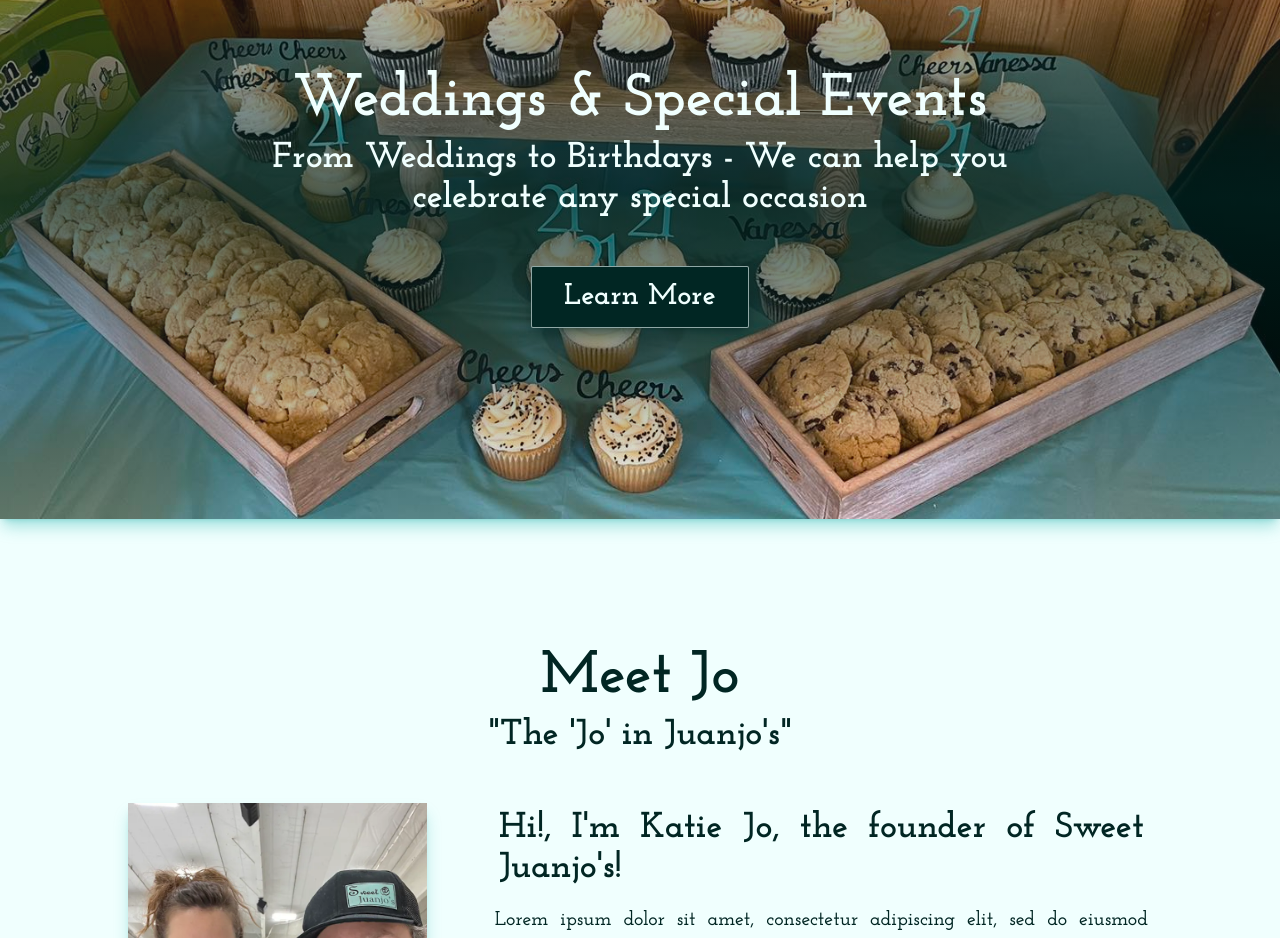
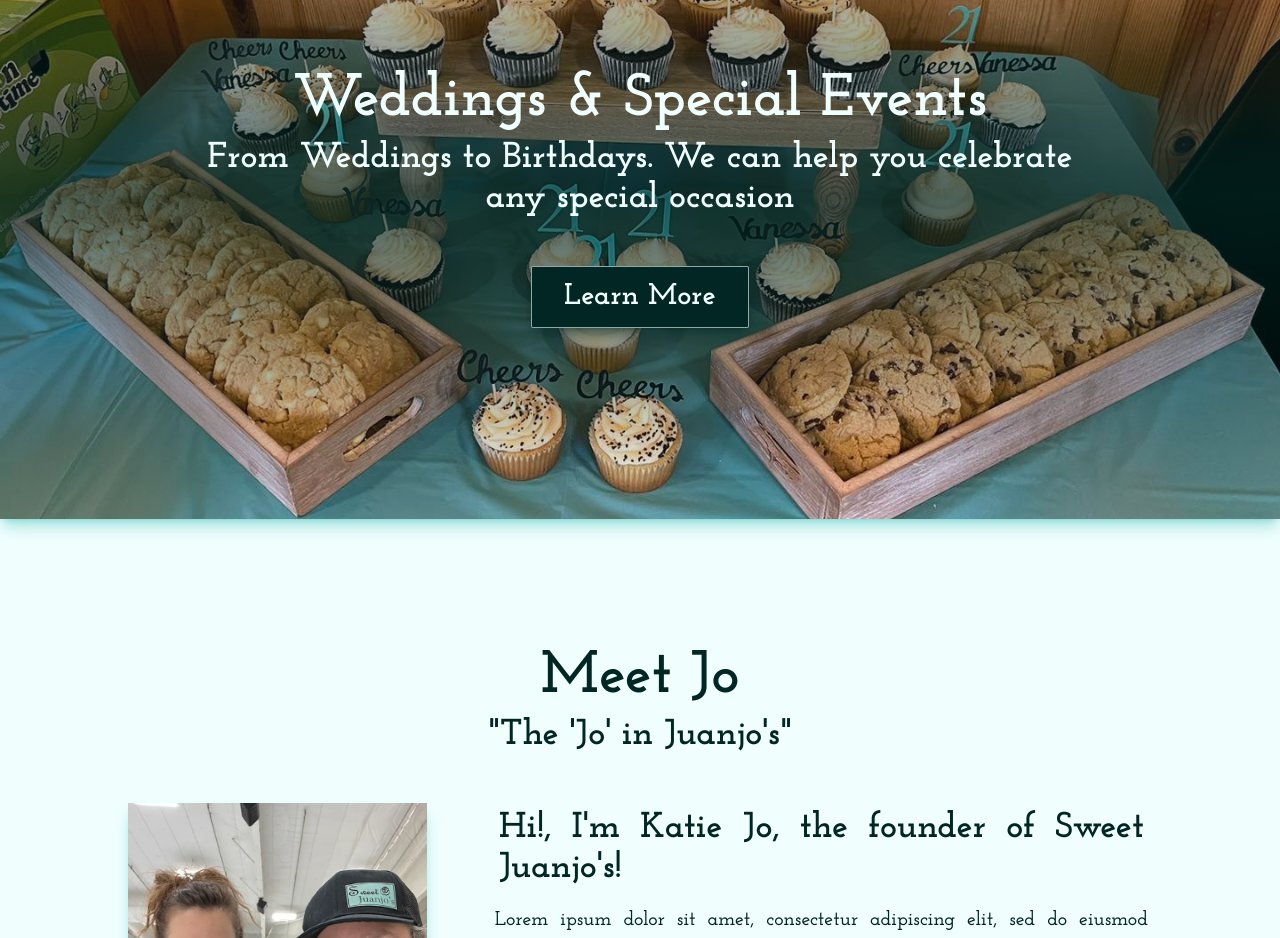
Before and after one commit to latz09/sweet-juan-jos, a Next.js app: page / in a window 1280 px wide. Shown: the part 2560-3498 px from the top of the page. Built offline with nearby package versions, Linux system fonts and the light colour scheme.

Commit message:
revert main heading size

```diff
--- a/pages/index.js
+++ b/pages/index.js
@@ -19,7 +19,7 @@ export default function Home() {
 			<ServiceCards />
 			<HeroLayout
 				heading='Weddings & Special Events'
-				subheading='From Weddings to Birthdays - We can help you celebrate any special occasion'
+				subheading='From Weddings to Birthdays. We can help you celebrate any special occasion'
 				img={specialEventsImage}
 				CTA='/services/weddings-and-special-events'
 				CTAText='Learn More'
```
